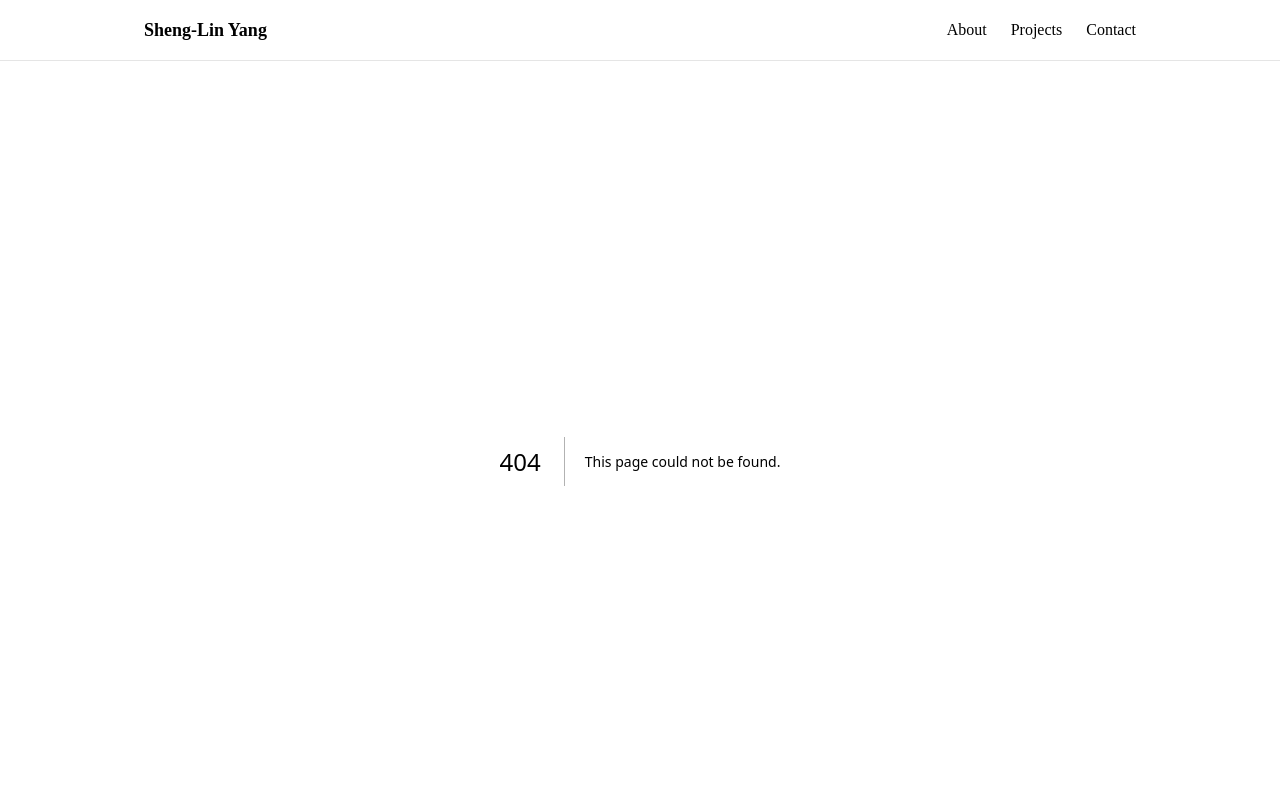
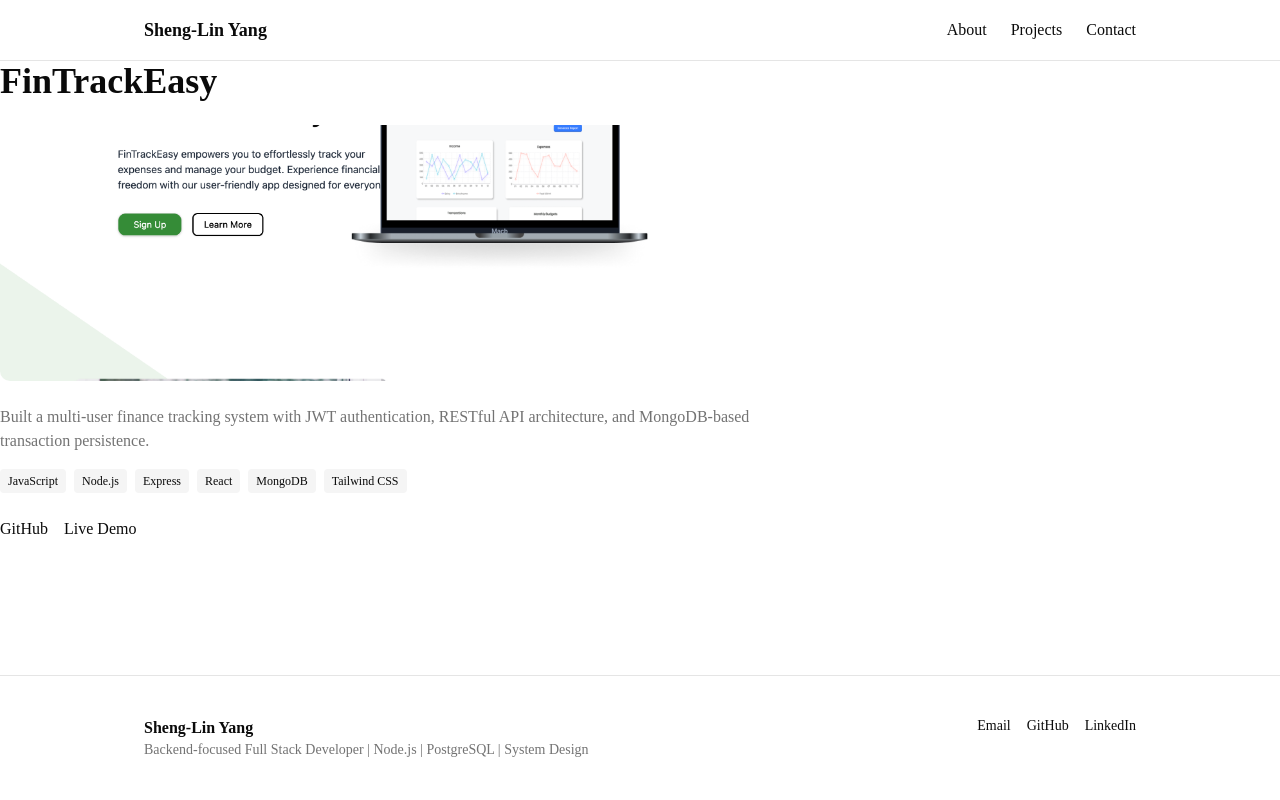
Before and after one commit to slyang08/yang-dev, a Next.js app: page /projects/fintrackeasy in a window 1280 px wide. Before the commit this address had no page. Shown: the top 800 px of the page. Built offline with nearby package versions, Linux system fonts and the light colour scheme.

Commit message:
feat: add project detail page

```diff
--- a/package.json
+++ b/package.json
@@ -1,6 +1,6 @@
 {
   "name": "yang-dev",
-  "version": "0.1.0",
+  "version": "1.5.0",
   "private": true,
   "scripts": {
     "dev": "next dev",
--- /dev/null
+++ b/src/app/projects/[id]/page.tsx
@@ -0,0 +1,53 @@
+// src/app/project/[id]/page.tsx
+import Image from "next/image";
+import { notFound } from "next/navigation";
+import { projects } from "@/features/projects/projects.data";
+
+export default async function ProjectDetailPage({ params }: { params: Promise<{ id: string }> }) {
+  const { id } = await params;
+  const project = projects.find((p) => p.id === id);
+
+  if (!project) return notFound();
+
+  return (
+    <div className="max-w-3xl">
+      <h1 className="text-4xl font-bold">{project.name}</h1>
+
+      {project.image && (
+        <div className="relative mt-6 h-64 w-full">
+          <Image
+            src={project.image.src}
+            alt={project.image.alt}
+            fill
+            className="rounded-lg object-cover"
+          />
+        </div>
+      )}
+
+      <p className="text-muted-foreground mt-6">{project.description}</p>
+
+      {project.tags && (
+        <div className="mt-4 flex flex-wrap gap-2">
+          {project.tags.map((tag) => (
+            <span key={tag} className="bg-muted rounded px-2 py-1 text-xs">
+              {tag}
+            </span>
+          ))}
+        </div>
+      )}
+
+      <div className="mt-6 flex gap-4">
+        {project.github && (
+          <a href={project.github} target="_blank">
+            GitHub
+          </a>
+        )}
+        {project.demo && (
+          <a href={project.demo} target="_blank">
+            Live Demo
+          </a>
+        )}
+      </div>
+    </div>
+  );
+}
--- a/src/features/projects/ProjectCard.tsx
+++ b/src/features/projects/ProjectCard.tsx
@@ -1,8 +1,9 @@
 // src/features/projects/ProjectCard.tsx
 import Image from "next/image";
+import Link from "next/link";
 import type { Project } from "./projects.data";
 
-export function ProjectCard({ name, description, image, github, demo, tags }: Project) {
+export function ProjectCard({ id, name, description, image, github, demo, tags }: Project) {
   return (
     <>
       <div className="group bg-background flex overflow-hidden rounded-xl border p-4 transition-all duration-300 hover:-translate-y-1 hover:shadow-xl">
@@ -12,12 +13,15 @@ export function ProjectCard({ name, description, image, github, demo, tags }: Pr
               src={image.src}
               alt={image.alt}
               fill
+              sizes="(max-width: 768px) 100vw, 33vw"
               className="rounded-md object-cover transition-all duration-300 hover:-translate-y-1 hover:shadow-xl"
             />
           )}
         </div>
         <div className="flex flex-1 flex-col px-4">
-          <h3 className="text-lg font-semibold tracking-tight">{name}</h3>
+          <h3 className="text-lg font-semibold tracking-tight">
+            <Link href={`/projects/${id}`}>{name}</Link>
+          </h3>
 
           <p className="text-muted-foreground mt-2 text-sm leading-relaxed">{description}</p>
 
```
